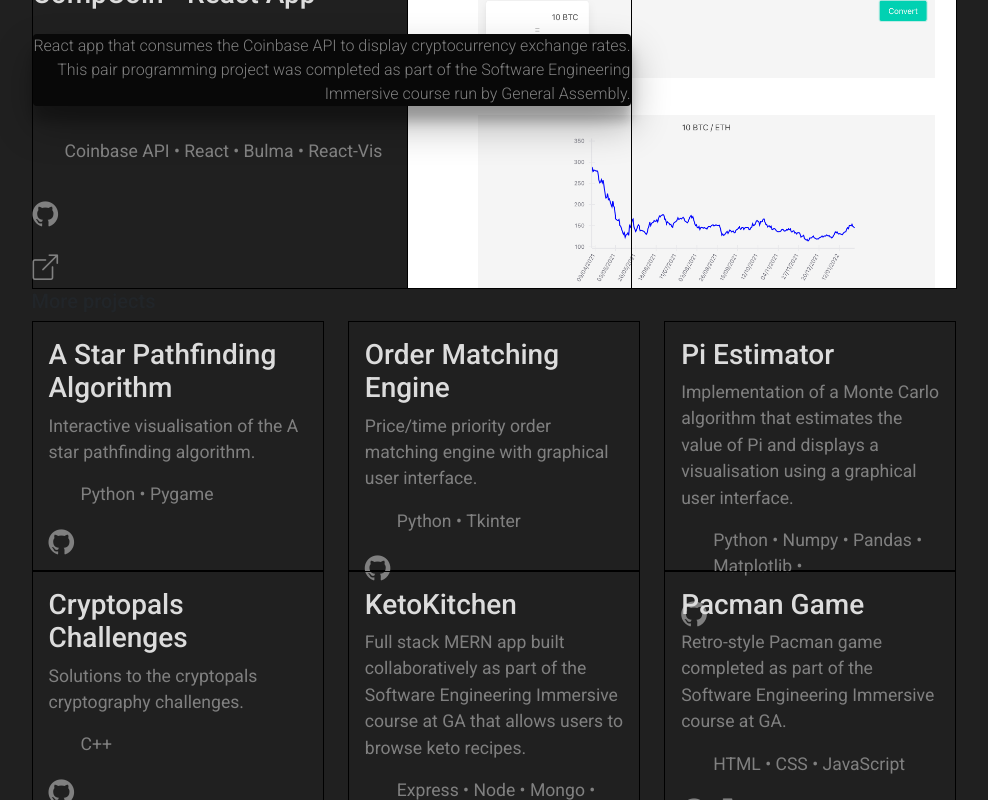
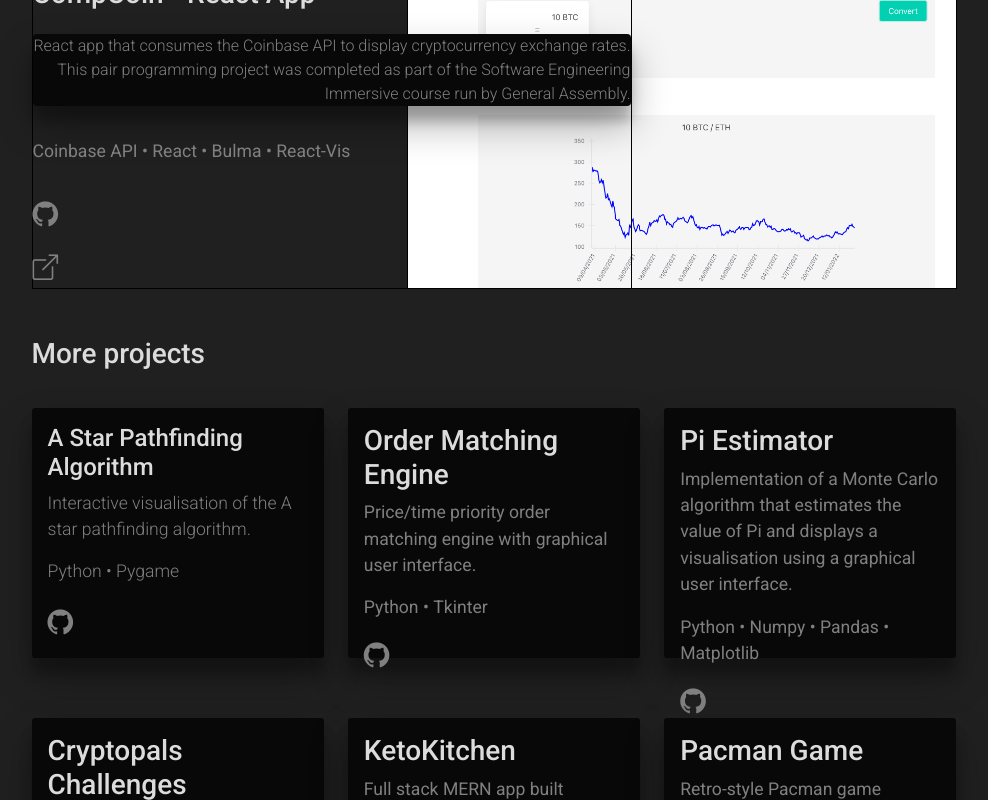
Before and after one commit to tigeryant/tigeryant.github.io, a React (Create React App) app in the folder client/: page / in a window 1280 px wide. Shown: the part 2260-3060 px from the top of the page, without its empty margins (146-1134 px from the left). Built offline with nearby package versions, Linux system fonts and the light colour scheme.

Commit message:
updated first project card layout

```diff
--- a/client/src/components/projects-children/MoreProjects.js
+++ b/client/src/components/projects-children/MoreProjects.js
@@ -1,13 +1,13 @@
 function MoreProjects() {
   return (
     <section id="more-projects">
-      <h5>More projects</h5>
+      <h3 className="mt-5">More projects</h3>
       <div className="row">
         <div className="col-md-6 col-lg-4">
           <div className="project-card p-3">
-            <h3>A Star Pathfinding Algorithm</h3>
-            <p className="p1">Interactive visualisation of the A star pathfinding algorithm.</p>
-            <ul className="p1">
+            <h4>A Star Pathfinding Algorithm</h4>
+            <p className="p1 light-text">Interactive visualisation of the A star pathfinding algorithm.</p>
+            <ul className="p1 light-text project-tech">
               <li style={{ display: 'inline' }}>Python &#8226; </li>
               <li style={{ display: 'inline' }}>Pygame</li>
             </ul>
@@ -33,7 +33,7 @@ function MoreProjects() {
               <li style={{ display: 'inline' }}>Python &#8226; </li>
               <li style={{ display: 'inline' }}>Numpy &#8226; </li>
               <li style={{ display: 'inline' }}>Pandas &#8226; </li>
-              <li style={{ display: 'inline' }}>Matplotlib &#8226; </li>
+              <li style={{ display: 'inline' }}>Matplotlib</li>
             </ul>
             <a href="https://github.com/tigeryant/pi-estimator" className="icon-link"><i className="bi bi-github" target="_blank" rel="noreferrer"></i></a>
           </div>
--- a/client/src/styles/main.scss
+++ b/client/src/styles/main.scss
@@ -2,6 +2,8 @@
 
 // $primary: red;
 // $background-black: #202020;
+$card-black: #080808;
+$orange: #FF9900;
 
 // @import '../../node_modules/bootstrap/scss/functions';
 // @import '../../node_modules/bootstrap/scss/variables';
@@ -17,7 +19,7 @@
 
 // @import '../../node_modules/bootstrap/scss/bootstrap';
 
-// TEXT
+// * * * * * * * * * * * * TEXT * * * * * * * * * * * * * * *
 
 body {
   font-family: 'Roboto', sans-serif;
@@ -59,7 +61,7 @@ h2, h3, h4 {
   font-family: 'Roboto Mono', monospace;
 }
 
-// SIDE
+// * * * * * * * * * * * * SIDE * * * * * * * * * * * * * * *
 
 .side {
   width: 70px;
@@ -70,13 +72,13 @@ h2, h3, h4 {
   left: 150px;
 }
 
-// HERO
+//  * * * * * * * * * * * * * * * HERO * * * * * * * * * * * * * * * * * *
 
 // #hero {
 //   background-color: lightblue;
 // }
 
-// ABOUT
+//  * * * * * * * * * * * * * * * ABOUT * * * * * * * * * * * * * * * * * *
 
 #about {
   background-color: limegreen;
@@ -97,7 +99,7 @@ h2, h3, h4 {
   border: 1px solid black;
 }
 
-// SKILLS
+// * * * * * * * * * * * * SKILLS * * * * * * * * * * * * * * *
 
 // #skills {
 //   background-color: palevioletred;
@@ -116,7 +118,7 @@ h2, h3, h4 {
   filter: brightness(0) saturate(100%) invert(67%) sepia(30%) saturate(4754%) hue-rotate(358deg) brightness(102%) contrast(104%);
 }
 
-// PROJECTS
+// * * * * * * * * * * * * * * * PROJECTS * * * * * * * * * * * * * * * * * *
 
 // #projects {
 //   background-color: palegreen;
@@ -210,7 +212,23 @@ h2, h3, h4 {
 
 .project-card {
   height: 250px;
-  border: 1px solid black;
+  // border: 1px solid black;
+  margin: 30px 0 30px 0;
+  background-color: $card-black;
+  border-radius: 3px;
+  box-shadow: rgba(0, 0, 0, 0.3) 0px 19px 38px, rgba(0, 0, 0, 0.22) 0px 15px 12px;
+  display: flex;
+  flex-direction: column;
+  justify-content: flex-start;
+}
+
+.light-text {
+  font-weight: 300;
+}
+
+ul {
+  padding: 0;
+  list-style-type: none;
 }
 
 .icon-link {
@@ -222,15 +240,23 @@ h2, h3, h4 {
   color: #FF9900;
 }
 
+// .card-icon {
+//   display: block;
+// }
+
+.project-tech {
+  margin-bottom: auto;
+}
 
 
-// CONTACT
+
+// * * * * * * * * * * * * * * CONTACT * * * * * * * * * * * * * * *
 
 #contact {
   background-color: teal;
 }
 
-// FOOTER
+// * * * * * * * * * * * * FOOTER * * * * * * * * * * * * * * * * * *
 
 .footer-element {
   display: flex;
```
